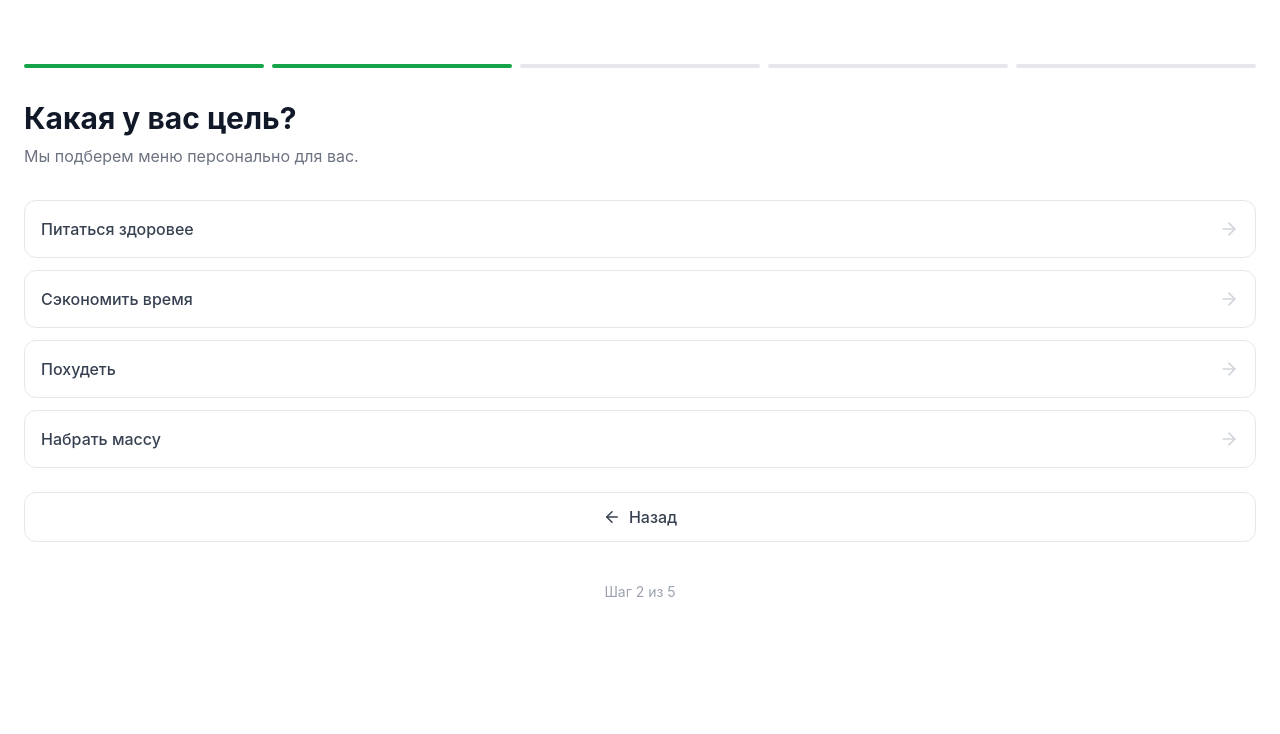
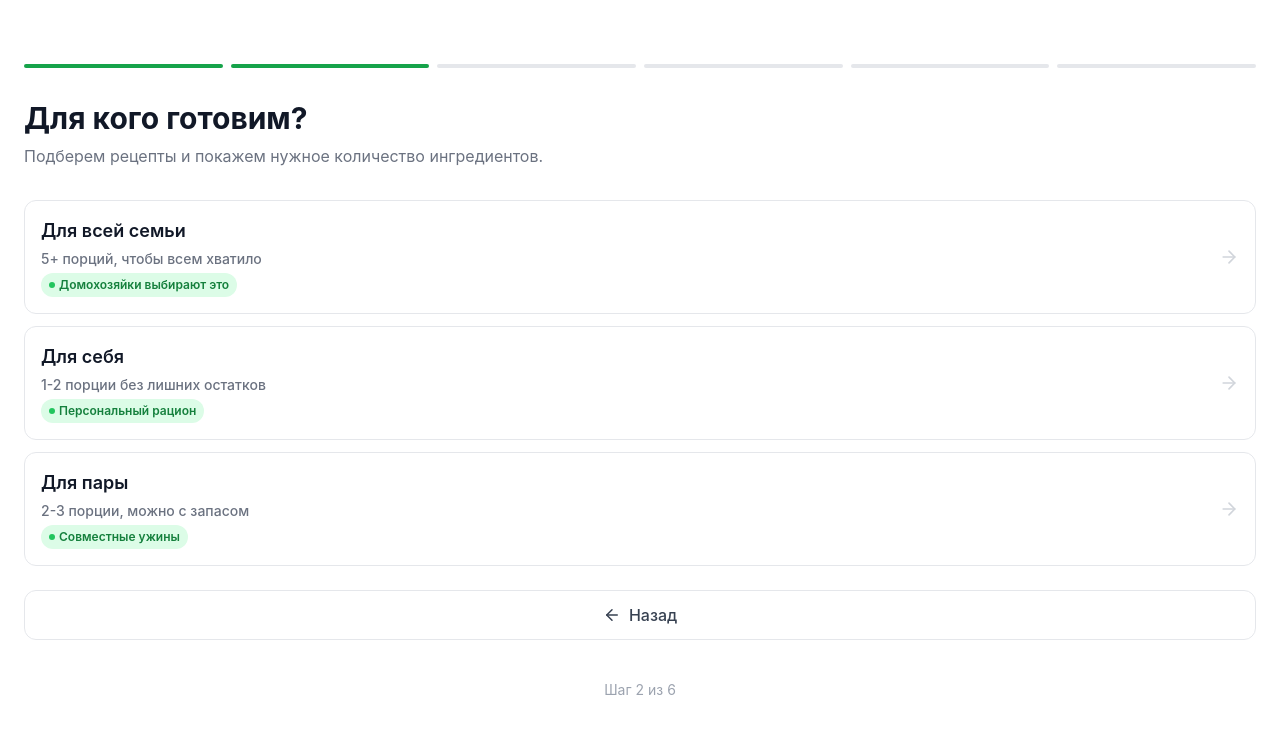
Before and after one commit to denisoed/damdu, a React (Vite) app: page / in a window 1280 px wide. Both pictures are taken after a click on the button "Начать". Shown: the top 734 px of the page. Built offline with nearby package versions, Linux system fonts and the light colour scheme.

Commit message:
Enhance onboarding goals and portion prompts

```diff
--- a/src/components/Onboarding.tsx
+++ b/src/components/Onboarding.tsx
@@ -5,19 +5,70 @@ interface OnboardingProps {
   onComplete: () => void;
 }
 
+type Option = {
+  title: string;
+  helper?: string;
+  badge?: string;
+};
+
+type Question = {
+  title: string;
+  description?: string;
+  options: Option[];
+};
+
 const Onboarding: React.FC<OnboardingProps> = ({ onComplete }) => {
-  const questions = [
+  const questions: Question[] = [
     {
-      title: "Какая у вас цель?",
-      options: ["Питаться здоровее", "Сэкономить время", "Похудеть", "Набрать массу"]
+      title: "Для кого готовим?",
+      description: "Подберем рецепты и покажем нужное количество ингредиентов.",
+      options: [
+        {
+          title: "Для всей семьи",
+          helper: "5+ порций, чтобы всем хватило",
+          badge: "Домохозяйки выбирают это"
+        },
+        {
+          title: "Для себя",
+          helper: "1-2 порции без лишних остатков",
+          badge: "Персональный рацион"
+        },
+        {
+          title: "Для пары",
+          helper: "2-3 порции, можно с запасом",
+          badge: "Совместные ужины"
+        }
+      ]
     },
     {
-      title: "Сколько времени есть на готовку?",
-      options: ["До 15 минут", "30-40 минут", "Люблю готовить долго", "Не хочу готовить"]
+      title: "Какая цель питания?",
+      description: "Соберем меню под ваш результат.",
+      options: [
+        { title: "Здоровое питание", helper: "Баланс БЖУ без сложностей" },
+        { title: "Похудение", helper: "Контроль калорий и простые блюда" },
+        { title: "Набор массы", helper: "Больше белка и сытные порции" },
+        { title: "Экономия времени", helper: "Минимум готовки и посуды" }
+      ]
     },
     {
-      title: "Есть ли аллергии?",
-      options: ["Нет", "Глютен", "Лактоза", "Орехи"]
+      title: "Сколько порций готовить?",
+      description: "Мы покажем точные граммовки и масштабируем рецепты.",
+      options: [
+        { title: "1-2 порции", helper: "На себя или перекус" },
+        { title: "3-4 порции", helper: "Небольшая семья" },
+        { title: "5-6 порций", helper: "Большая семья или гости" },
+        { title: "7+ порций", helper: "Запас на несколько приемов" }
+      ]
+    },
+    {
+      title: "Есть ли ограничения?",
+      description: "Уберем нежелательные продукты из меню.",
+      options: [
+        { title: "Нет ограничений" },
+        { title: "Без глютена" },
+        { title: "Без лактозы" },
+        { title: "Без орехов" }
+      ]
     }
   ];
 
@@ -70,12 +121,16 @@ const Onboarding: React.FC<OnboardingProps> = ({ onComplete }) => {
               <p className="text-gray-500">
                 Приложение составит готовое меню на день и на неделю.
                 <br />
-                Без стресса. Без выбора. Без головной боли.
+                Учитываем цели и количество порций — все ингредиенты сразу в списке покупок.
               </p>
             </div>
 
             <div className="space-y-3">
-              {["Личный план питания на каждый день", "Список покупок по рецептам", "Поиск блюд по тому, что есть дома"].map((text, idx) => (
+              {[
+                "Личный план питания на каждый день",
+                "Список покупок с точными граммовками",
+                "Поиск блюд по тому, что есть дома"
+              ].map((text, idx) => (
                 <div
                   key={text}
                   className="p-4 rounded-xl border border-gray-200 bg-white text-gray-700 font-medium flex items-center gap-3 animate-slide-up opacity-0"
@@ -86,9 +141,17 @@ const Onboarding: React.FC<OnboardingProps> = ({ onComplete }) => {
                   >
                     {React.createElement(featureIcons[idx], { size: 20 })}
                   </span>
-                  <span>{text}</span>
+                  <div>
+                    <p className="font-semibold text-gray-900">{text}</p>
+                    {idx === 0 && <p className="text-sm text-gray-500">Для мам, которые готовят сразу на 4-6 человек.</p>}
+                    {idx === 1 && <p className="text-sm text-gray-500">Чтобы всегда хватало на всю семью.</p>}
+                  </div>
                 </div>
               ))}
+            </div>
+
+            <div className="p-4 rounded-xl bg-green-50 border border-green-100 text-green-800 text-sm">
+              Сразу учитываем, на сколько человек готовите: рецепты автоматически масштабируются, а список покупок показывает точное количество.
             </div>
 
             <button
@@ -140,17 +203,26 @@ const Onboarding: React.FC<OnboardingProps> = ({ onComplete }) => {
         ) : (
           <div key={step} className="animate-slide-up">
             <h1 className="text-3xl font-bold text-gray-900 mb-2">{questions[step - 1].title}</h1>
-            <p className="text-gray-500 mb-8">Мы подберем меню персонально для вас.</p>
+            <p className="text-gray-500 mb-8">{questions[step - 1].description || 'Мы подберем меню персонально для вас.'}</p>
 
             <div className="space-y-3">
               {questions[step - 1].options.map((opt, idx) => (
                 <button
                   key={idx}
-                  onClick={() => handleOptionSelect(opt, step - 1)}
+                  onClick={() => handleOptionSelect(opt.title, step - 1)}
                   style={{ animationDelay: `${idx * 100}ms` }}
-                  className="group w-full text-left p-4 rounded-xl border border-gray-200 transition-all duration-200 font-medium text-gray-700 flex justify-between items-center opacity-0 animate-slide-up active:scale-[0.98] active:bg-green-50 active:border-green-200 active:text-green-800"
+                  className="group w-full text-left p-4 rounded-xl border border-gray-200 transition-all duration-200 font-medium text-gray-700 flex justify-between items-center gap-3 opacity-0 animate-slide-up active:scale-[0.98] active:bg-green-50 active:border-green-200 active:text-green-800"
                 >
-                  {opt}
+                  <div className="flex flex-col gap-1">
+                    <span className="text-lg font-semibold text-gray-900">{opt.title}</span>
+                    {opt.helper && <span className="text-sm text-gray-500">{opt.helper}</span>}
+                    {opt.badge && (
+                      <span className="inline-flex w-fit items-center gap-1 px-2 py-1 rounded-full bg-green-100 text-green-700 text-xs font-semibold">
+                        <span className="w-1.5 h-1.5 rounded-full bg-green-500" />
+                        {opt.badge}
+                      </span>
+                    )}
+                  </div>
                   <ArrowRight className="text-gray-300 transition-transform duration-200 group-active:text-green-500 group-active:translate-x-1" size={20} />
                 </button>
               ))}
```
